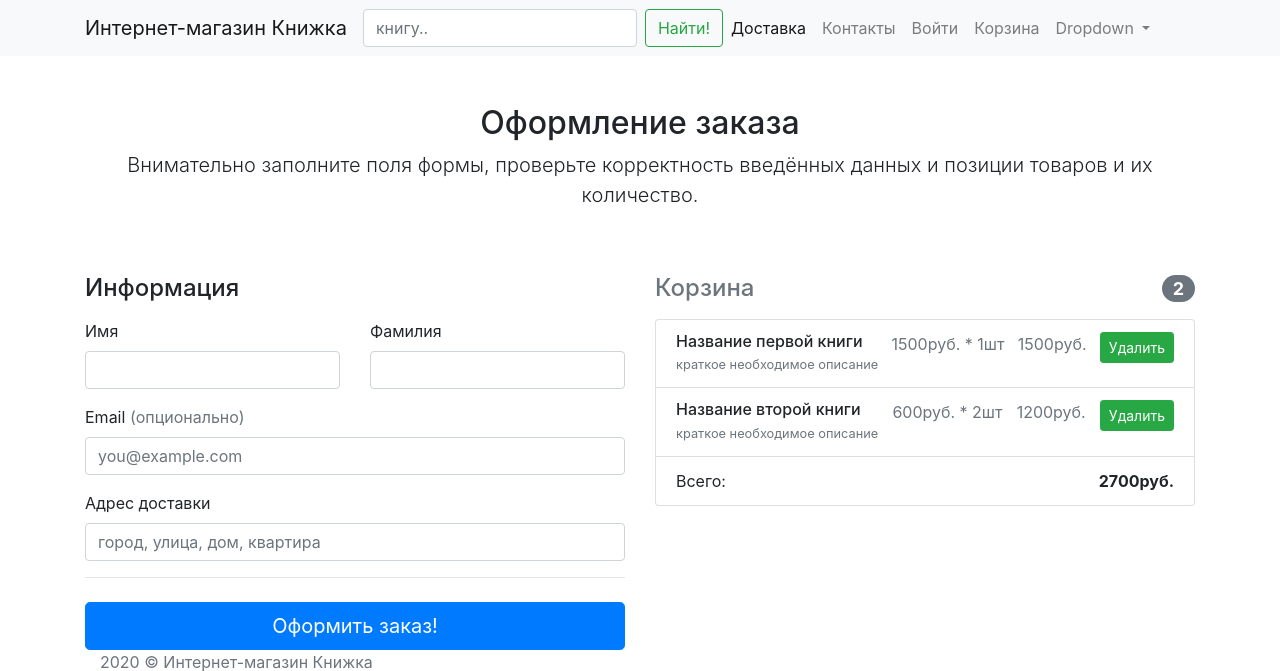
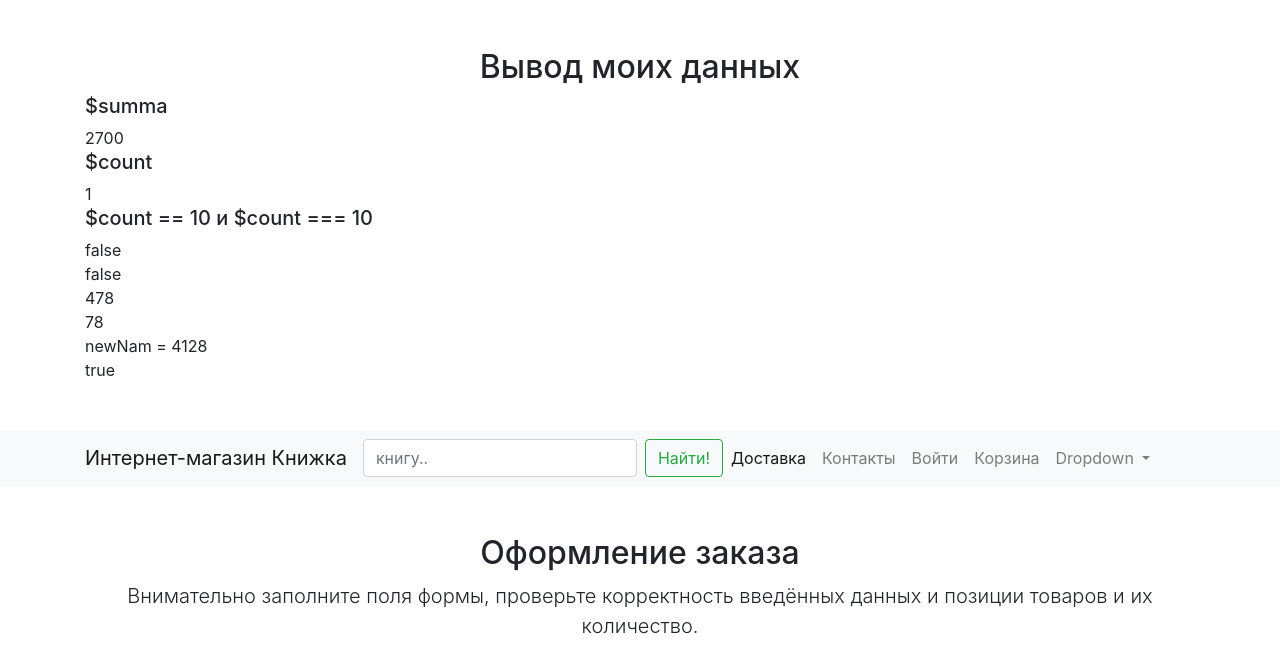
Before and after one commit to vladimirovicp/php-course-basic, a PHP site: page /basket.php in a window 1280 px wide. Shown: the top 671 px of the page. Run offline with PHP 8.4, Linux system fonts and the light colour scheme.

Commit message:
add: lab 1.3

```diff
--- a/basket.php
+++ b/basket.php
@@ -36,6 +36,67 @@
     </style>
   </head>
   <body>
+
+  <div class="container py-5">
+      <h2 class="text-center">Вывод моих данных</h2>
+  <?php
+
+    //1. На странице корзины, создайте переменную $summa с результатом сложения нескольких стоимостей книг.
+    echo '<h5>$summa</h5>';
+    $summa = 1500 + (600 * 2);
+    echo $summa;
+
+    //2. Создайте переменную-счётчик с начальным значением равным нулю, а затем увеличьте её значение на единицу.
+    echo '<h5>$count</h5>';
+    $count = 0;
+    $count++;  // или $count +=1;
+    echo $count;
+
+    //3. Найдите результат сравнения этой переменной с числом 10.
+    echo '<h5>$count == 10 и  $count === 10</h5>';
+    echo $count == 10 ? 'true': 'false';  //false
+    echo '<br>';
+    echo $count === 10 ? 'true': 'false'; //false
+
+    //4. При помощи операции конкатенации, соберите строку склеенную из переменных $firstName , $lastName , $email , $address.
+        // смотреть на странице index
+
+    //5. При помощи вставки переменных в строку, создайте переменную $query со
+    //строкой "INSERT INTO book VALUES (NULL, 'автор', 'название', 123, 'описание', 'категория')".
+    $query = "INSERT INTO book VALUES (NULL, 'автор', 'название', 123, 'описание', 'категория')";
+
+    //6. Создайте переменную $num и поместите в неё случайное целое при помощи
+    //функции rand() в диапазоне от 101 до 999, затем найдите остаток деления на 100.
+    $num = rand(101, 999);
+    echo '<br>';
+    echo  $num;
+    echo '<br>';
+    echo  $num % 100;
+
+    //7. Напишите логическое выражение, которое для любого положительного целого
+    //числа не заканчивающегося на числа от 5 до 20 будет возвращать true
+    //(используйте оператор получения остатка от деления).
+    echo '<br>';
+    $newNam = rand(0, 100000);
+    echo "newNam = $newNam <br>";
+    if(( $newNam % 100 > 20) || ( $newNam % 100 < 5)){
+        echo 'true';
+    }
+    echo '<br>';
+    //8. Напишите логическое выражение, которое для всех чисел, завершающихся единицей даст true.
+      if( ($newNam % 10) === 1){
+          echo 'true';
+      }
+
+
+
+
+
+
+
+
+  ?>
+  </div>
 
 
 
--- a/index.php
+++ b/index.php
@@ -69,6 +69,11 @@
      $menu = [ "Доставка" => 'delivery.php', 'Контакты' => 'contacts.php', 'Войти' => 'login.php', 'Корзина'=>'basket.php'];
      //Создайте строковую переменную $page со значением index
 
+    // №1.3 4. При помощи операции конкатенации, соберите строку склеенную из переменных $firstName , $lastName , $email , $address .
+
+        $mainInfo = $firstName . ' ' . $lastName . ' ' . $email . ' ' . $address;
+        //$mainInfo ="$firstName  $lastName  $email  $address"; // более удобный вариант
+        //echo $mainInfo;
 
   ?>
 
```
Also changed, not shown: doc/lab1.3.md (added, +19 -0 lines).
